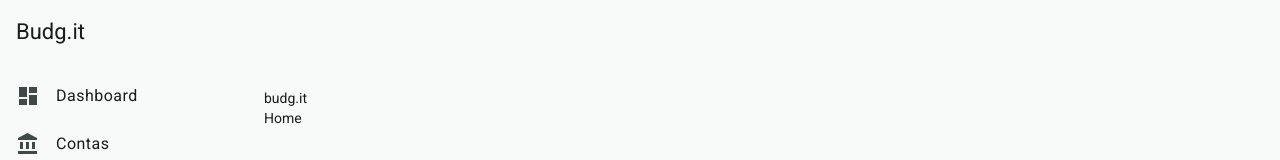
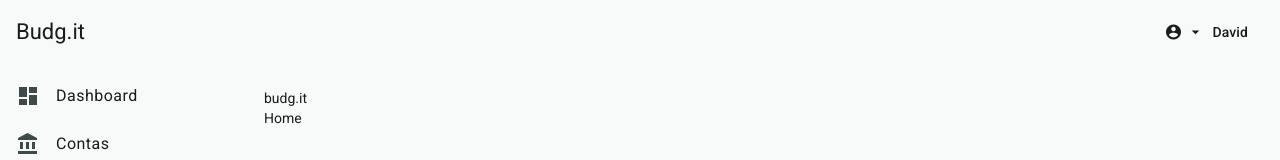
Before and after one commit to Davidrsferreira/budg.it-front, an Angular app: page / in a window 1280 px wide. Shown: the top 160 px of the page. Built offline with nearby package versions, Linux system fonts and the light colour scheme.

Commit message:
implemented header component

```diff
--- /dev/null
+++ b/src/app/layout/header/header.css
@@ -0,0 +1,7 @@
+.spacer {
+  flex: 1;
+}
+
+.spacer {
+  flex: 1;
+}
--- /dev/null
+++ b/src/app/layout/header/header.html
@@ -0,0 +1,26 @@
+<mat-toolbar>
+  <span>Budg.it</span>
+
+  <span class="spacer"></span>
+
+  <button
+    mat-button
+    [matMenuTriggerFor]="userMenu"
+  >
+    <mat-icon>account_circle</mat-icon>
+    <span>David</span>
+    <mat-icon>arrow_drop_down</mat-icon>
+  </button>
+
+  <mat-menu #userMenu="matMenu">
+    <button mat-menu-item>
+      <mat-icon>person</mat-icon>
+      <span>Perfil</span>
+    </button>
+
+    <button mat-menu-item>
+      <mat-icon>logout</mat-icon>
+      <span>Sair</span>
+    </button>
+  </mat-menu>
+</mat-toolbar>
--- a/src/app/layout/navigation/navigation.css
+++ b/src/app/layout/navigation/navigation.css
@@ -1,3 +1,7 @@
 a.active {
   font-weight: 600;
 }
+
+mat-nav-list {
+  padding-top: 8px;
+}
--- a/src/app/layout/shell/shell.html
+++ b/src/app/layout/shell/shell.html
@@ -1,6 +1,4 @@
-<mat-toolbar>
-  <span>Budg.it</span>
-</mat-toolbar>
+<app-header />
 
 <mat-sidenav-container>
   <mat-sidenav mode="side" opened>
--- a/src/app/layout/shell/shell.ts
+++ b/src/app/layout/shell/shell.ts
@@ -3,13 +3,15 @@ import { MatSidenavModule } from '@angular/material/sidenav';
 import { MatToolbarModule } from '@angular/material/toolbar';
 import {RouterOutlet} from '@angular/router';
 import { Navigation } from "../navigation/navigation";
+import { Header } from "../header/header";
 
 @Component({
   imports: [
     RouterOutlet,
     MatToolbarModule,
     MatSidenavModule,
-    Navigation
+    Navigation,
+    Header
 ],
   selector: 'app-shell',
   styleUrl: './shell.css',
```
Also changed, not shown: src/app/layout/header/header.ts (added, +18 -0 lines), 1 other file (tests, documents, lock files or other folders).
